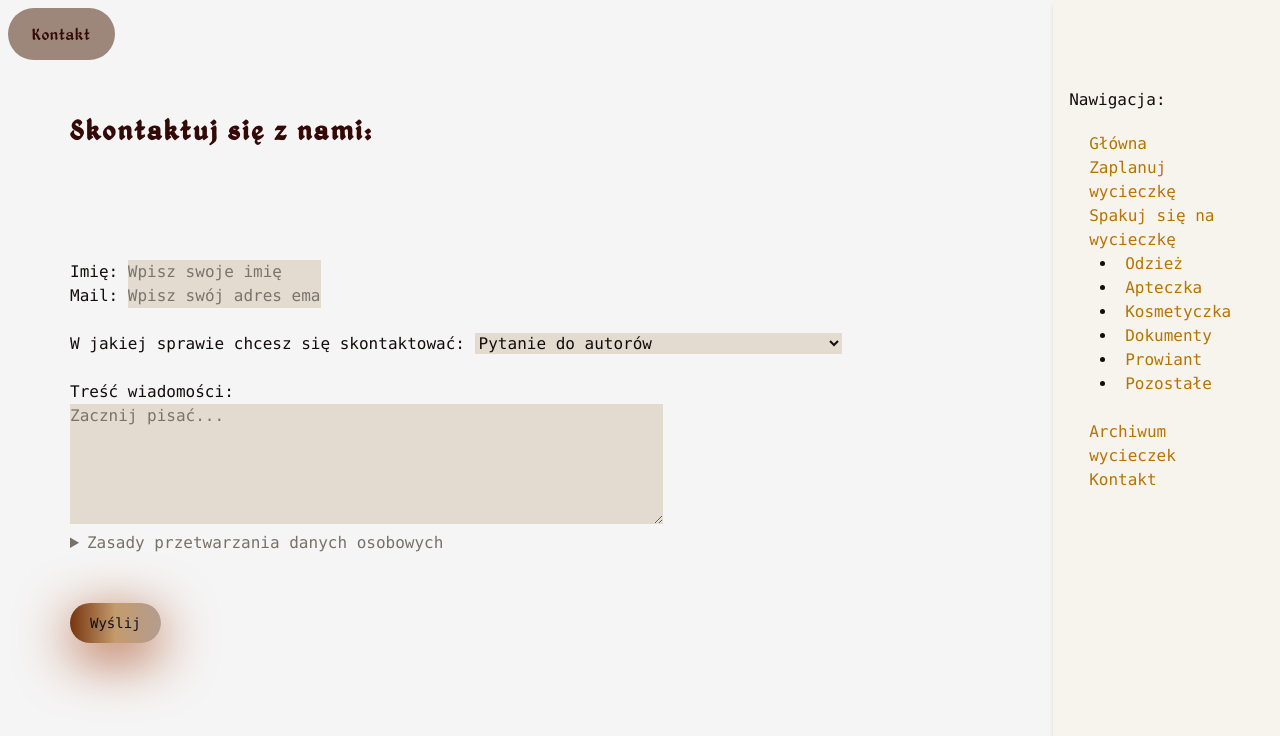
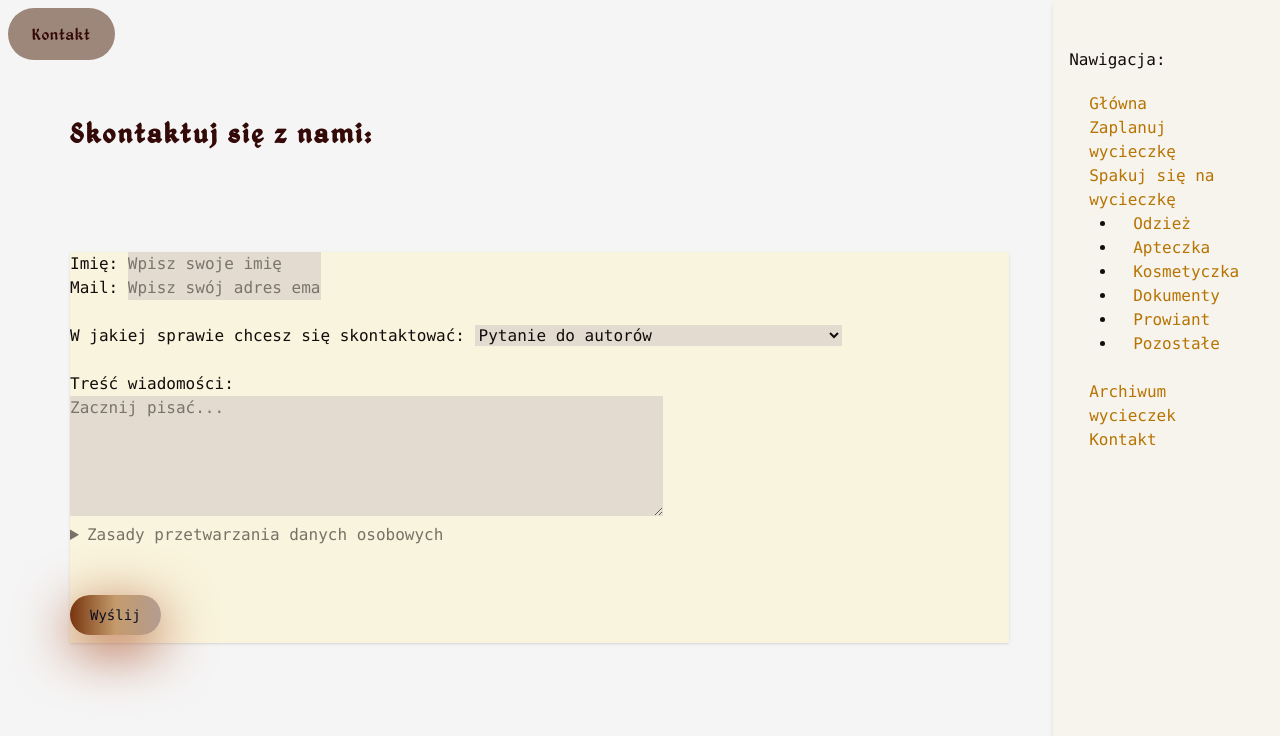
Before and after one commit to kama-pa-go/KGprojects, a Jekyll site: the page built from kontakt.md, in a window 1280 px wide and 900 px high. Shown: the top 736 px of the window. Built offline with Jekyll 4.4.1, drawn with Linux system fonts in a browser that asks for light colours.

Commit message:
Your commit message here

```diff
--- a/_includes/navigation_ekwipunek.html
+++ b/_includes/navigation_ekwipunek.html
@@ -7,7 +7,7 @@
     <br>
     <ul class="list-outside ps-6">
         {% for item in site.data.navigationekwipunek %}
-        <li class="ps-2"> <a href="{{ item.link }}"class="hover:text-xl" {% if page.url == item.link2 %} style="color: rgb(255, 247, 210);"{% endif %}>
+        <li class="ps-4"> <a href="{{ item.link }}"class="hover:text-xl" {% if page.url == item.link2 %} style="color: rgb(255, 247, 210);"{% endif %}>
            {{ item.name }}
         </a> </li>
         {% endfor %}
--- a/_layouts/default1.html
+++ b/_layouts/default1.html
@@ -86,7 +86,7 @@
              class="right-0 bg-allmostWhite sm:col-span-2 lg:col-span-1 transition-all duration-300 h-full shadow-md"
              :class="{ 'fixed inset-y-0 left-0 z-40 w-full': sidebarOpen && isMobile }">
 
-            <div class="fixed top-2 p-4 py-20">
+            <div class="fixed top-2 p-4 py-10">
                 Nawigacja:
                 <div class="m-2">
                   {% include navigation_ekwipunek.html %}
--- a/assets/output.css
+++ b/assets/output.css
@@ -8,6 +8,7 @@
       "Courier New", monospace;
     --color-red-500: oklch(0.637 0.237 25.331);
     --color-amber-50: oklch(0.987 0.022 95.277);
+    --color-amber-100: oklch(0.962 0.059 95.617);
     --color-amber-950: oklch(0.279 0.077 45.635);
     --color-black: #000;
     --color-white: #fff;
@@ -418,6 +419,9 @@
   .mx-auto {
     margin-inline: auto;
   }
+  .-mt-4 {
+    margin-top: calc(var(--spacing) * -4);
+  }
   .mt-2 {
     margin-top: calc(var(--spacing) * 2);
   }
@@ -549,6 +553,9 @@
   }
   .min-h-screen {
     min-height: 100vh;
+  }
+  .w-1 {
+    width: calc(var(--spacing) * 1);
   }
   .w-1\/2 {
     width: calc(1/2 * 100%);
@@ -1247,11 +1254,23 @@
   .bg-amber-50\/50 {
     background-color: color-mix(in oklab, var(--color-amber-50) 50%, transparent);
   }
+  .bg-amber-100 {
+    background-color: var(--color-amber-100);
+  }
+  .bg-amber-100\/50 {
+    background-color: color-mix(in oklab, var(--color-amber-100) 50%, transparent);
+  }
+  .bg-amber-950 {
+    background-color: var(--color-amber-950);
+  }
   .bg-amber-950\/50 {
     background-color: color-mix(in oklab, var(--color-amber-950) 50%, transparent);
   }
   .bg-basicBeage {
     background-color: var(--color-basicBeage);
+  }
+  .bg-black {
+    background-color: var(--color-black);
   }
   .bg-black\/50 {
     background-color: color-mix(in oklab, var(--color-black) 50%, transparent);
@@ -1481,6 +1500,9 @@
   }
   .ps-2 {
     padding-inline-start: calc(var(--spacing) * 2);
+  }
+  .ps-4 {
+    padding-inline-start: calc(var(--spacing) * 4);
   }
   .ps-5 {
     padding-inline-start: calc(var(--spacing) * 5);
--- a/kontakt.md
+++ b/kontakt.md
@@ -3,7 +3,7 @@ layout: default1
 title: Kontakt
 ---
 # Skontaktuj się z nami:
-<form action="/submit-form" method="post">
+<form action="/submit-form" method="post" class="-mt-4 bg-amber-100/50 shadow-sm">
     <!-- Pole tekstowe -->
     <label for="imie">Imię:</label>
     <input class="bg-greyBase inset-shadow-md inset-shadow-amber-950" type="text" id="imie" name="imie" placeholder="Wpisz swoje imię" required>
@@ -45,3 +45,4 @@ title: Kontakt
         class="max-w-[200px] max-h-[150px] px-6 red-yellow-button py-1 sm:px-10 md:px-16 sm:py-4 cursor-pointer rounded-full orangeShadow font-medium">
         Wyślij
     </button>
+</form>
```
Also changed, not shown: home.md (+3 -3 lines).
